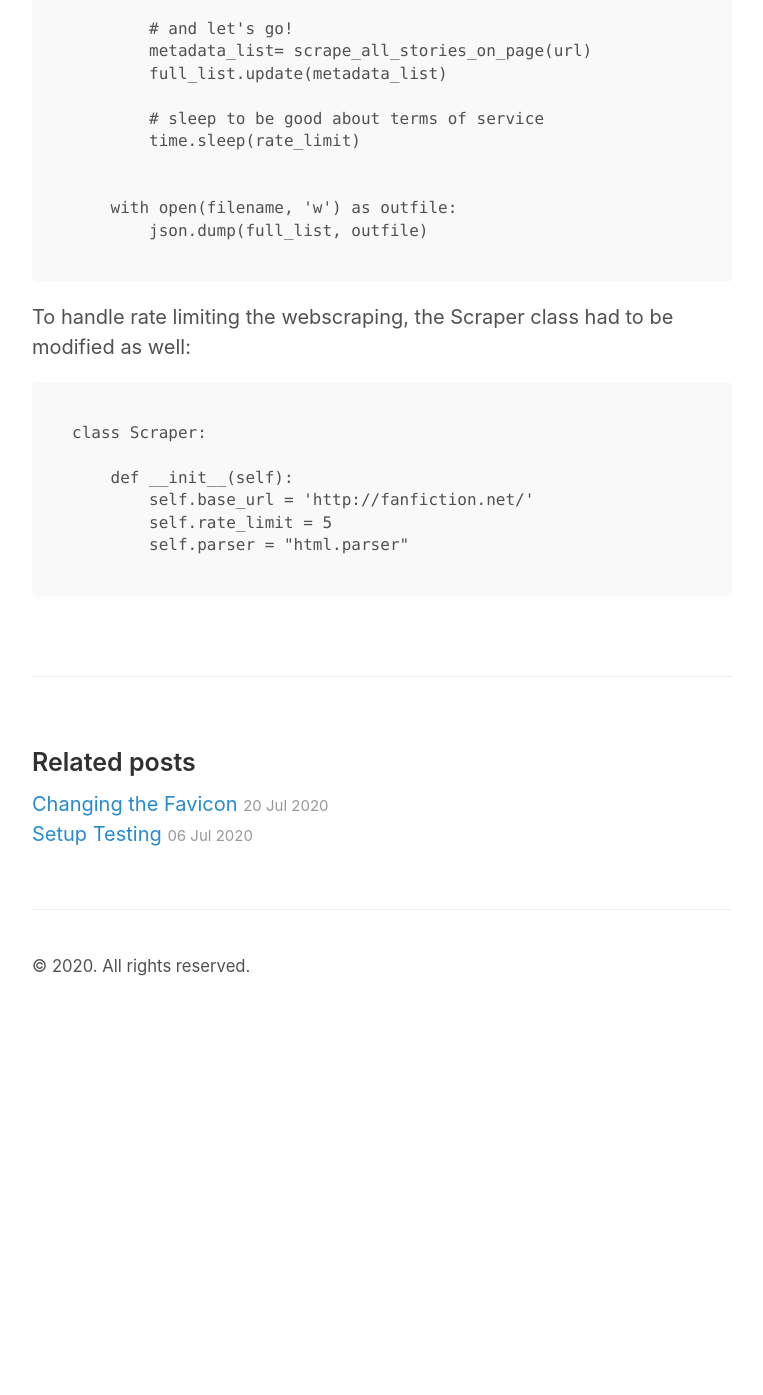
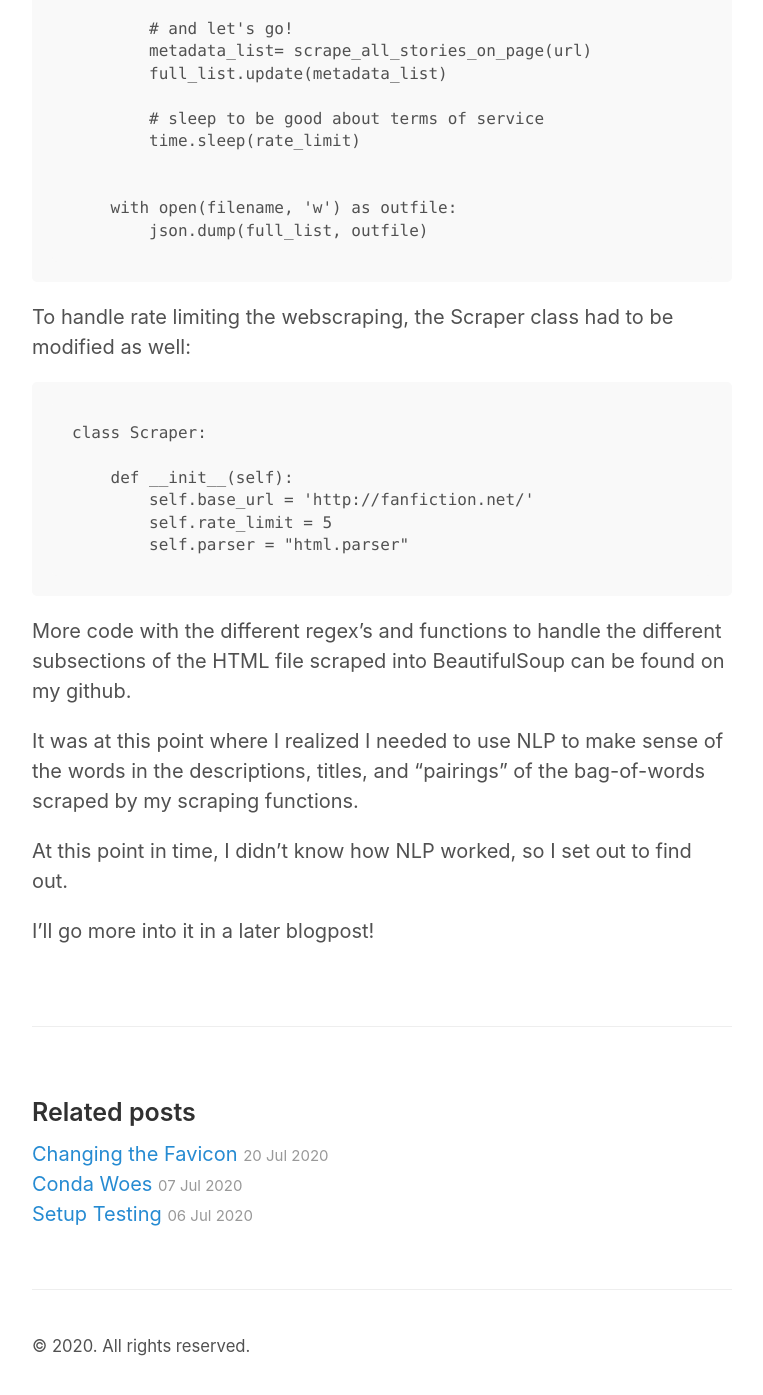
Before and after one commit to azni615/azni615.github.io, a Jekyll site: the page built from _posts/2020-07-26-Fanfiction-Scraping.md, in a window 1280 px wide and 1400 px high, scrolled down 3683 px. Shown: the top 1395 px of the window, without its empty margins (258-1021 px from the left). Built offline with Jekyll 4.4.1, drawn with Linux system fonts in a browser that asks for light colours; before the commit the page ends 4703 px from its top, so only the background shows below that; some of the changed text lies outside the part shown.

Commit message:
Conda Woes added

````diff
--- a/_posts/2020-07-26-Fanfiction-Scraping.md
+++ b/_posts/2020-07-26-Fanfiction-Scraping.md
@@ -99,3 +99,11 @@ class Scraper:
         self.rate_limit = 5
         self.parser = "html.parser"
 ```
+
+More code with the different regex's and functions to handle the different subsections of the HTML file scraped into BeautifulSoup can be found on my github.
+
+It was at this point where I realized I needed to use NLP to make sense of the words in the descriptions, titles, and "pairings" of the bag-of-words scraped by my scraping functions.
+
+At this point in time, I didn't know how NLP worked, so I set out to find out.
+
+I'll go more into it in a later blogpost!
````
Also changed, not shown: other parts of _posts/2020-07-26-Fanfiction-Scraping.md (+1 -1 lines), _posts/2020-07-07-Conda-woes.md (added, +55 -0 lines).
